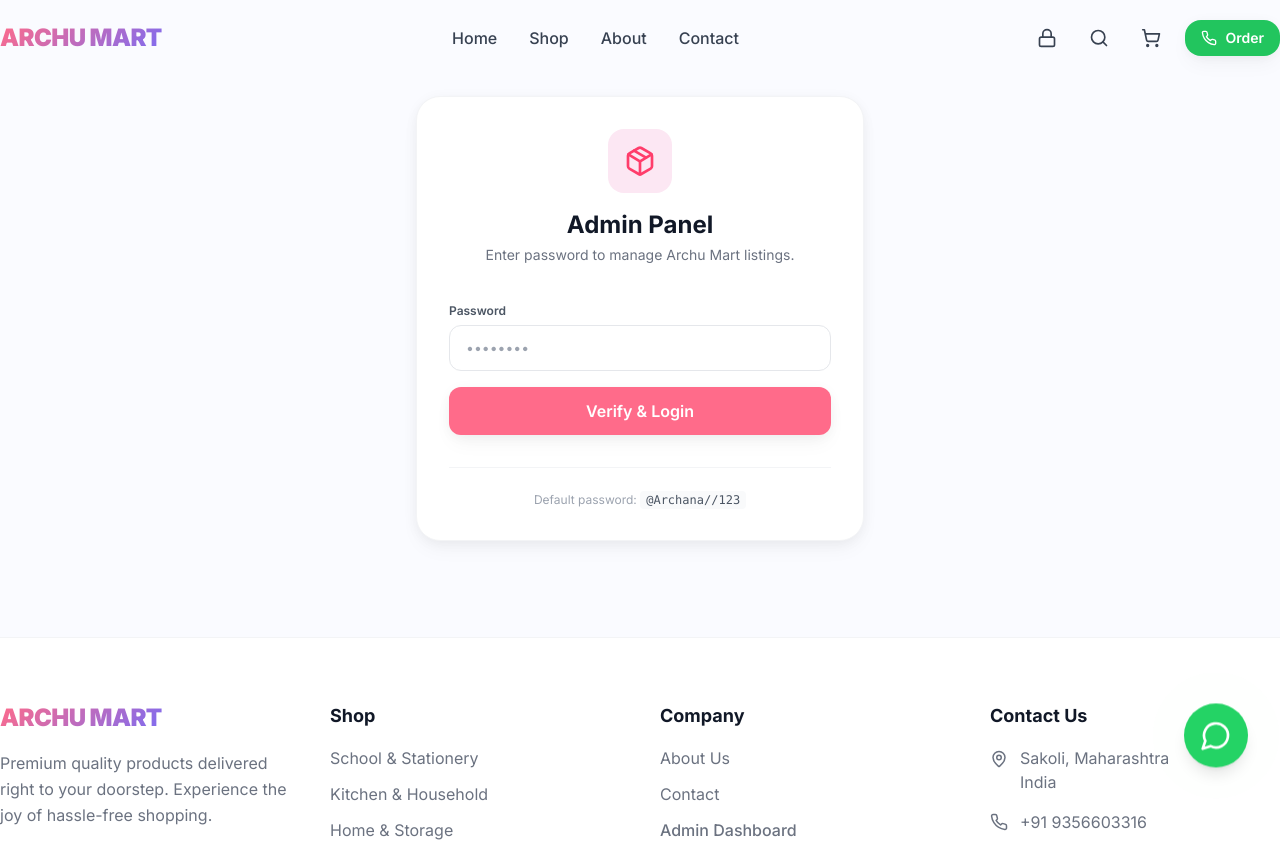
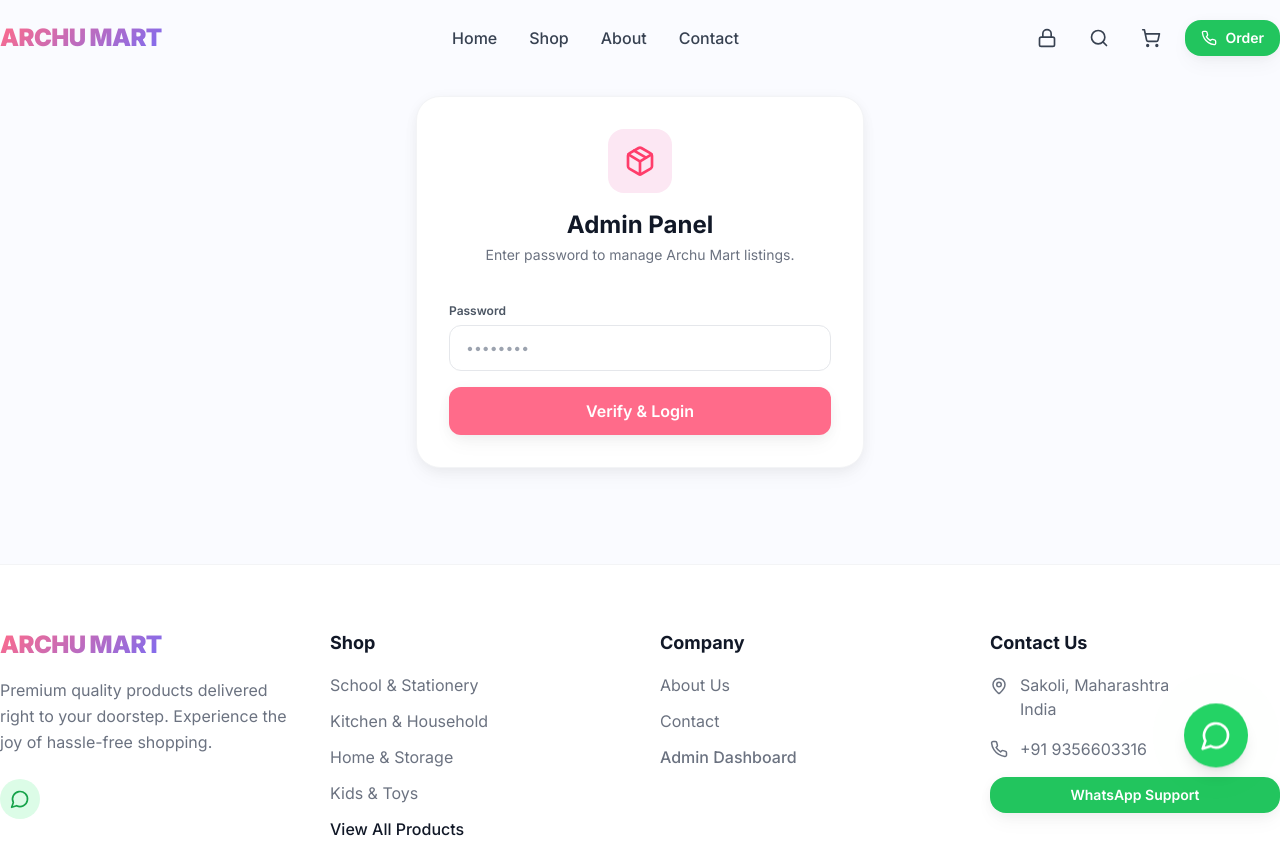
Before and after one commit to Mrsagar11/Archumart, a React (Vite) app: page /admin in a window 1280 px wide. Shown: the top 842 px of the page. Built offline with nearby package versions, Linux system fonts and the light colour scheme.

Commit message:
Security update: remove plain-text admin password hint from login UI

```diff
--- a/src/pages/Admin.jsx
+++ b/src/pages/Admin.jsx
@@ -246,11 +246,6 @@
             </button>
           </form>
 
-          <div className="mt-8 pt-6 border-t border-gray-100 text-center">
-            <p className="text-xs text-gray-400">
-              Default password: <code className="bg-gray-50 px-1.5 py-0.5 rounded font-mono text-gray-600">@Archana//123</code>
-            </p>
-          </div>
         </div>
       </div>
     );
```
